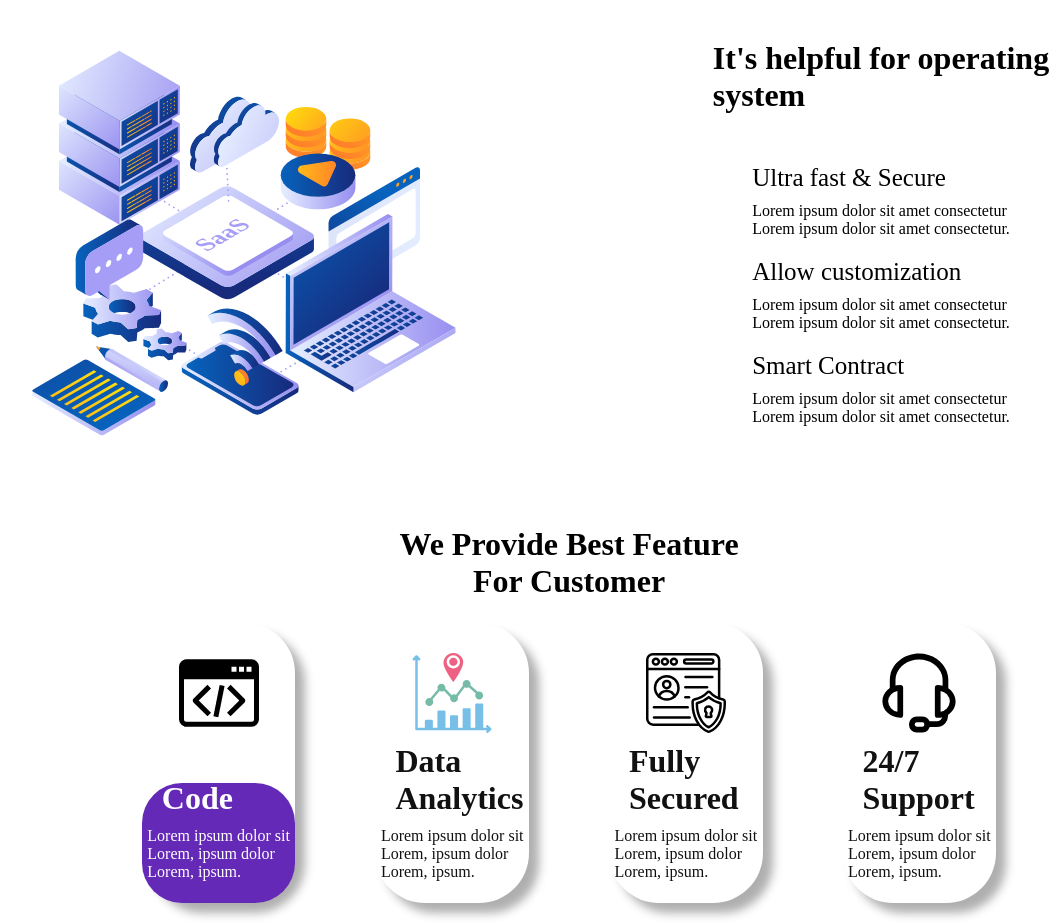
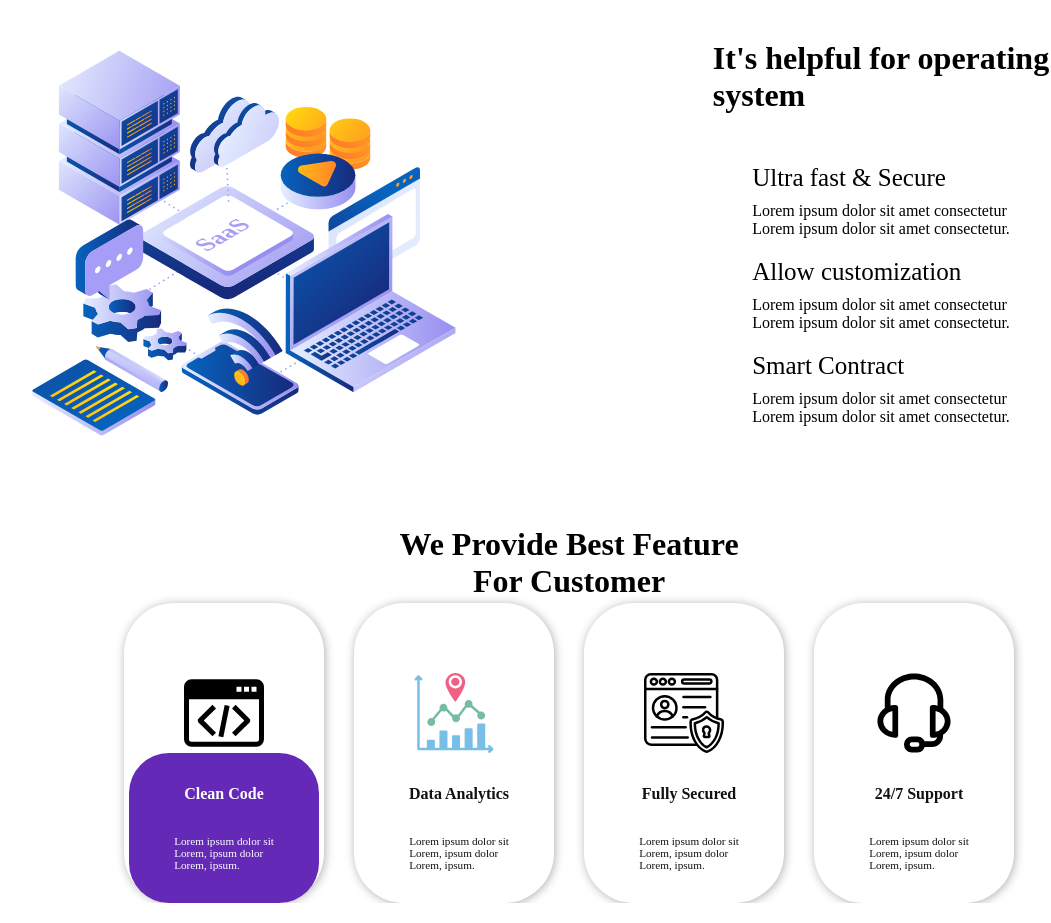
Before and after one commit to jatin2311/saas-landing-page, a plain HTML site: page index.html in a window 1280 px wide. Shown: the part 597-1520 px from the top of the page, without its empty margins (71-1122 px from the left). Drawn offline with Linux system fonts and the light colour scheme.

Commit message:
Update style.css

```diff
--- a/style/style.css
+++ b/style/style.css
@@ -121,61 +121,57 @@
 }
 
 .footer-card-container {
-  height: 40vh;
+  height: auto;
   width: 100vw;
   display: flex;
   flex-direction: row;
   justify-content: center;
   align-items: center;
+  gap: 30px;
+  /* background-color: pink; */
 }
 
 .footer-card {
-  height: 35vh;
-  width: 12vw;
-  margin-left: 100px;
+  height: auto;
+  width: 200px;
   display: flex;
   flex-direction: column;
   justify-content: space-between;
   align-items: center;
   border-radius: 50px;
-  box-shadow: 10px 10px 10px #1f1f1f5b;
-  margin: 40px;
+  box-shadow: 1px 1px 10px #1f1f1f5b;
 }
 
 .footer-card-heading {
-  font-size: 2rem;
+  font-size: 1rem;
   color: #111;
-  position: relative;
-  bottom: 40px;
-  left: 20px;
 }
 
 .footer-card-subheading {
+  font-size: 0.7rem;
   color: #111;
   font-weight: 100;
-  position: relative;
-  bottom: 30px;
 }
 
 .footer-card-image {
   height: 80px;
-  margin-top: 30px;
+  margin-top: 70px;
 }
 
 .card-text-container {
-  height: 15vh;
+  height: 150px;
   display: flex;
-
+  justify-content: space-evenly;
   align-items: center;
   flex-direction: column;
-  width: 12vw;
+  width: 95%;
   border-radius: 40px;
   align-self: flex-end;
-
 }
 
 .active-card-text-container {
   background-color: #6429b7;
+  align-self: center;
 }
 
 .active-footer-card-heading {
@@ -184,7 +180,6 @@
 .active-footer-card-subheading {
   color: #fff;
 }
-
 
 @media screen and (max-width: 808px) {
   * {
@@ -313,8 +308,9 @@
     width: 200px;
     display: flex;
     flex-direction: column;
-    justify-content: space-between;
+    justify-content: center;
     align-items: center;
+    flex-wrap: wrap;
     border-radius: 50px;
     box-shadow: 1px 1px 10px #1f1f1f5b;
   }
```
